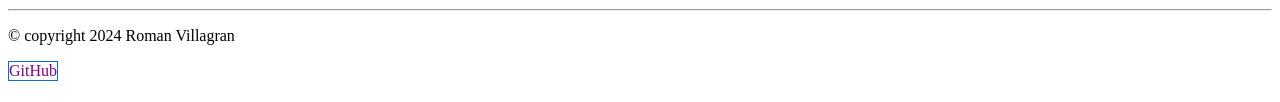
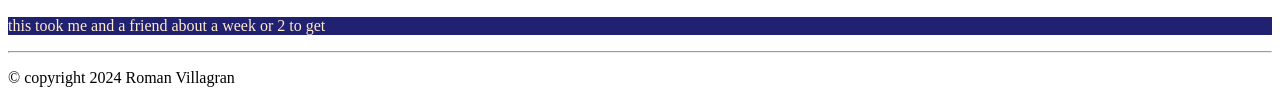
Before and after one commit to romanvillagran/comp001a-assignment-5, a plain HTML site: page media.html in a window 1280 px wide. Shown: the part 424-526 px from the top of the page. Drawn offline with Linux system fonts and the light colour scheme.

Commit message:
added external css to media

```diff
--- a/main.css
+++ b/main.css
@@ -8,5 +8,5 @@ a{
 
 .external-css {
     color: blanchedalmond;
-    background-color: blue;
+    background-color: rgb(33, 33, 113);
 }
--- a/media.html
+++ b/media.html
@@ -25,6 +25,7 @@
                 <source src="media/warframe.mp4" type="video/mp4">
                 Your browser does not support the video element
             </video>
+            <p class="external-css">this took me and a friend about a week or 2 to get</p>
         </section>
     </main><hr>
     <footer>
```
